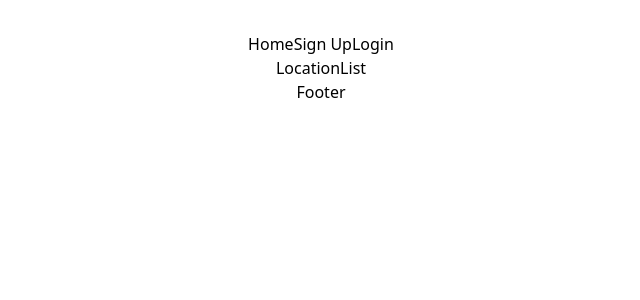
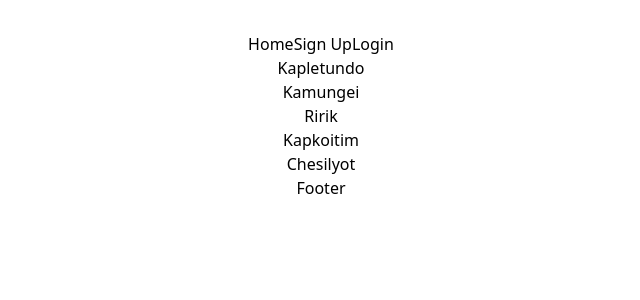
Before and after one commit to Karume-lab/E_Mkulima-FE, a React (Vite) app: page /dashboard/produce/buy/locations in a window 1280 px wide. Shown: the top 300 px of the page, without its empty margins (319-959 px from the left). Built offline with nearby package versions, Linux system fonts and the light colour scheme.

Commit message:
add locations

```diff
--- /dev/null
+++ b/src/MOCK_DATA/index.ts
@@ -0,0 +1 @@
+export { default as locations } from "./locations";
--- /dev/null
+++ b/src/MOCK_DATA/locations.ts
@@ -0,0 +1,11 @@
+const locations = [
+    "Kapletundo",
+    "Kamungei",
+    "Ririk",
+    "Kapkoitim",
+    "Chesilyot",
+
+    // ADD MORE LOCATIONS HERE
+]
+
+export default locations;
--- a/src/pages/location_list/LocationList.tsx
+++ b/src/pages/location_list/LocationList.tsx
@@ -1,5 +1,19 @@
+import DivLink from "../../components/DivLink";
+import { locations } from "../../MOCK_DATA";
+
 const LocationList = () => {
-    return <div>LocationList</div>;
+	return (
+		<ul>
+			{locations.map((location: string, index: number) => (
+				<DivLink
+					route="/dashboard/produce/buy"
+					styling=""
+					text={location}
+					key={index}
+				/>
+			))}
+		</ul>
+	);
 };
 
 export default LocationList;
```
